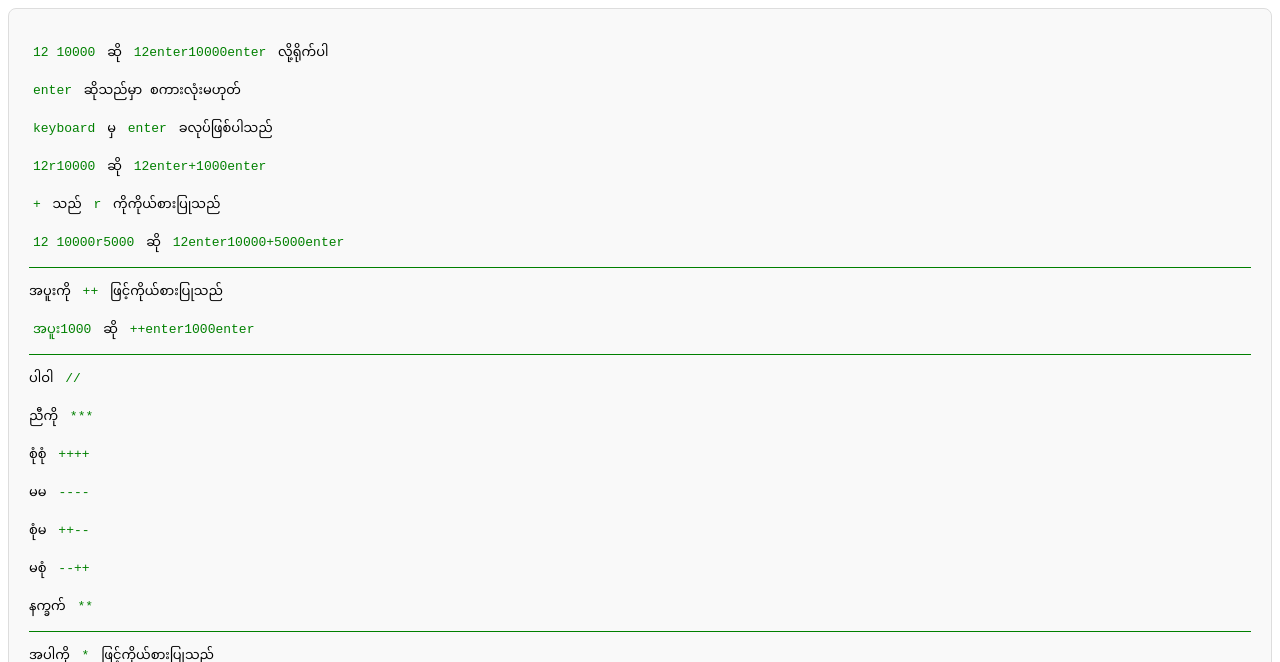
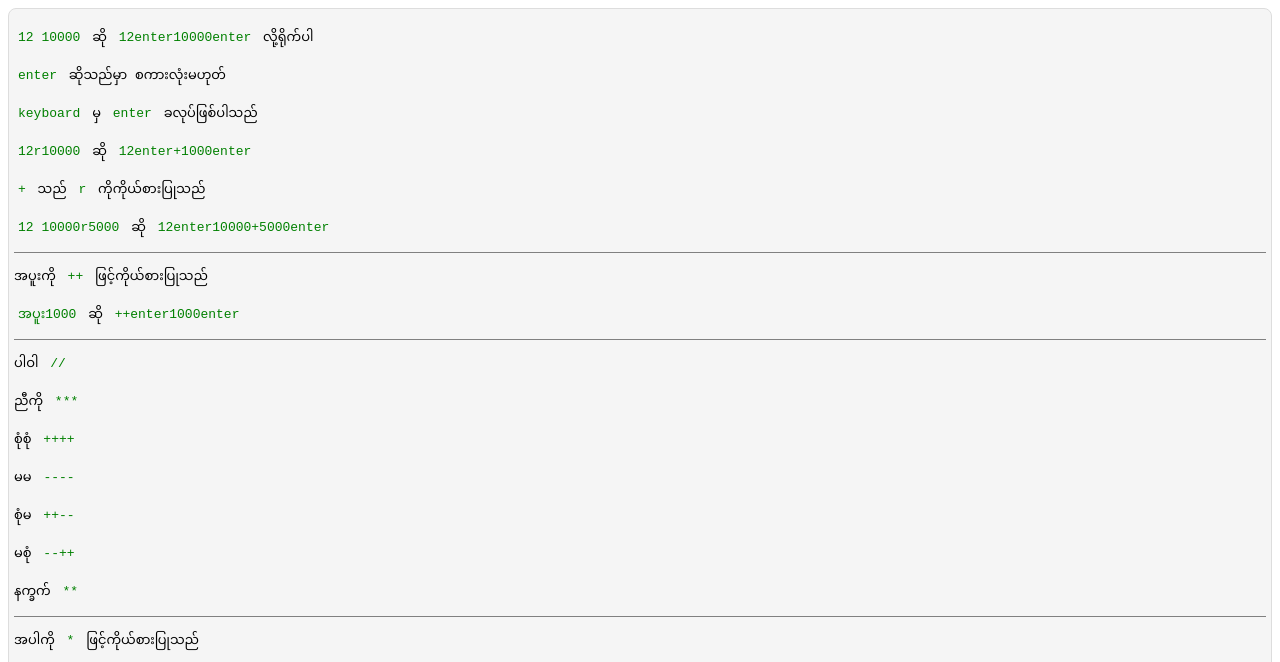
Before and after one commit to jayythecracker/jxledgers.github.io, a plain HTML site: page guide.html in a window 1280 px wide. Shown: the part 70-732 px from the top of the page. Drawn offline with Linux system fonts and the light colour scheme.

Commit message:
Update guide.html

```diff
--- a/guide.html
+++ b/guide.html
@@ -11,17 +11,17 @@
         }
         hr {
             border: none;
-            border-top: 1px solid green; /* Change the color here */
-            margin: 10px 0;
+            border-top: 1px solid gray; /* Change the color here */
+
         }
         h3 {
             color: green;
             font-style: bold;
         }
         .guide {
-            background-color: #f9f9f9;
+            background-color: whitesmoke;
             border: 1px solid #ddd;
-            padding: 20px;
+            padding: 5px 5px;
             border-radius: 8px;
         }
         .guide pre {
```
